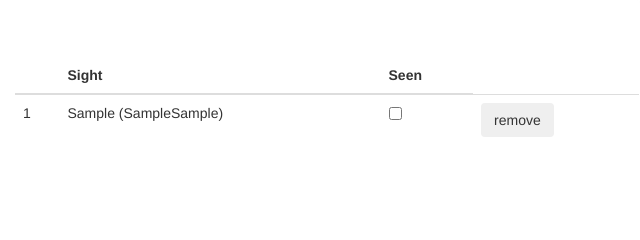
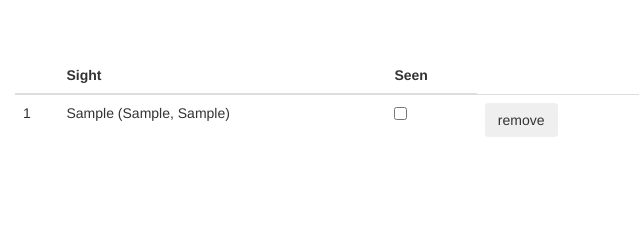
Before and after one commit to sandime/sightseeing, a plain HTML site: page index.html in a window 1280 px wide. Both pictures are taken after typing "Sample", "Sample", "Sample" into the empty fields and a click on the button "Add". Shown: the top 240 px of the page, 640-1280 px from the left. Drawn offline with nearby package versions, Linux system fonts and the light colour scheme.

Commit message:
tweaks; added city input

```diff
--- a/sights.js
+++ b/sights.js
@@ -15,9 +15,11 @@
 */
         $scope.addNewItem = function (newItem) {
             $scope.todos.push({
-                sight: newItem.sight + " (" + newItem.address + newItem.city+ ")",
+                sight: newItem.sight + " (" + newItem.address + ", " + newItem.city+ ")",
                 complete: false
+
             });
+
             //remove
             $scope.removeNewItem = function (x){
                 var index = $scope.todos.indexOf(x);
@@ -28,7 +30,7 @@
 
     });
 
-
+//push city into a new array to create a map selection dropdown menu
 
 /*
 var app = angular.module('TripApp', []);
```
Also changed, not shown: index.html (+2 -1 lines).
